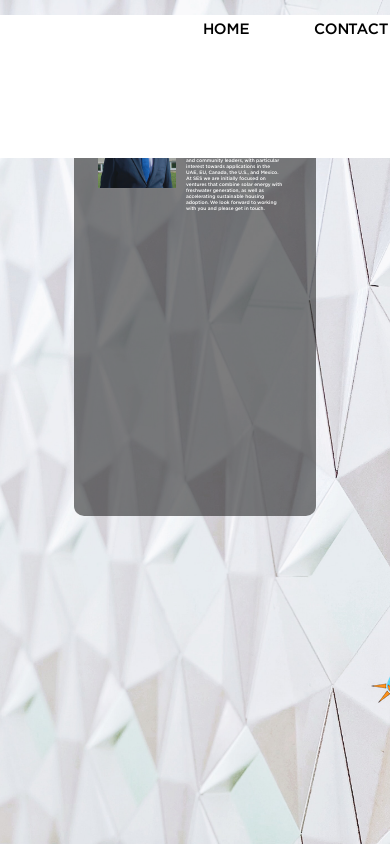
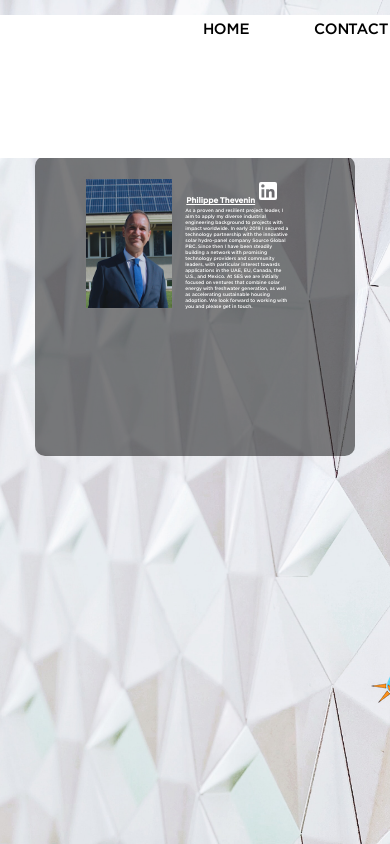
Before and after one commit to simonesquad/ses_2021, a React (Create React App) app: page /about in a window 390 px wide. Shown: the top 844 px of the page. Built offline with nearby package versions, Linux system fonts and the light colour scheme.

Commit message:
mobile media query working on bios now

```diff
--- a/src/styles/Bio.css
+++ b/src/styles/Bio.css
@@ -53,15 +53,15 @@
 
   and (min-device-width: 375px)
 
-  and (max-device-width: 812px)
-
-  and (-webkit-min-device-pixel-ratio: 3)
-
   and (orientation: portrait) {
 
 .bio__container{
     display: flex;
-    flex-direction: column;
-    margin-top: 15%;
+    flex-direction: row;
+    justify-content: center;
+    margin-top: 40%;
+    font-size: 4vw;
+    width: 70%;
+    height: 30%;
     }
 }
--- a/src/styles/Header.css
+++ b/src/styles/Header.css
@@ -26,8 +26,16 @@
     max-width: 100%;
 }
 
-@media screen and (max-width: 736px) {
+@media only screen
+
+  and (min-device-width: 375px)
+
+  and (orientation: portrait) {
 .header{
     width: 100%;
 }
+.header__logo{
+    height: 5vh;
+    width: 80vw;
 }
+}
```
